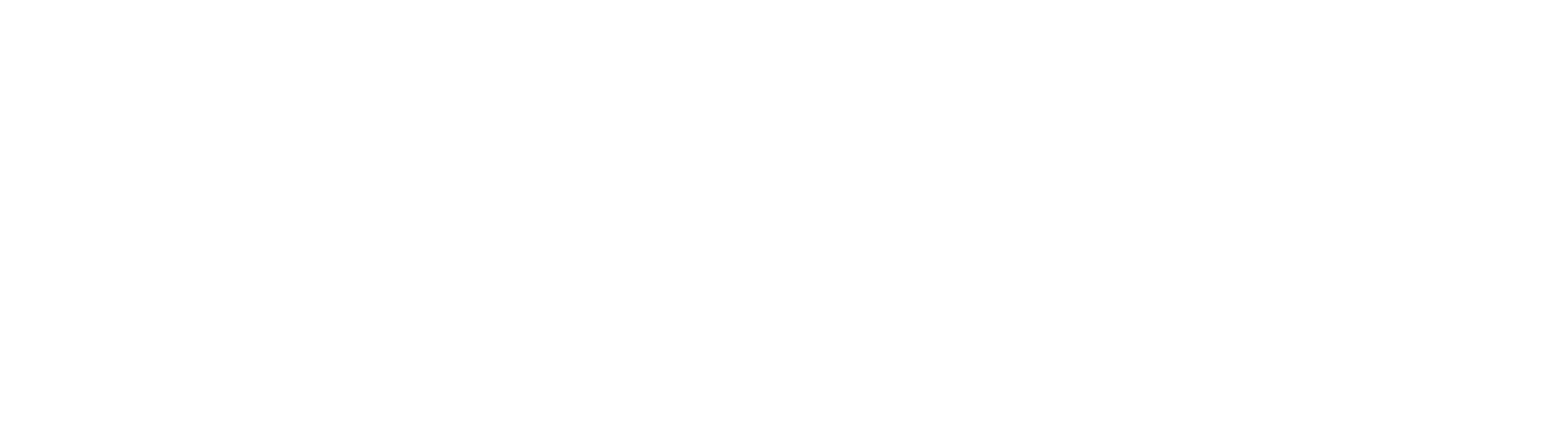
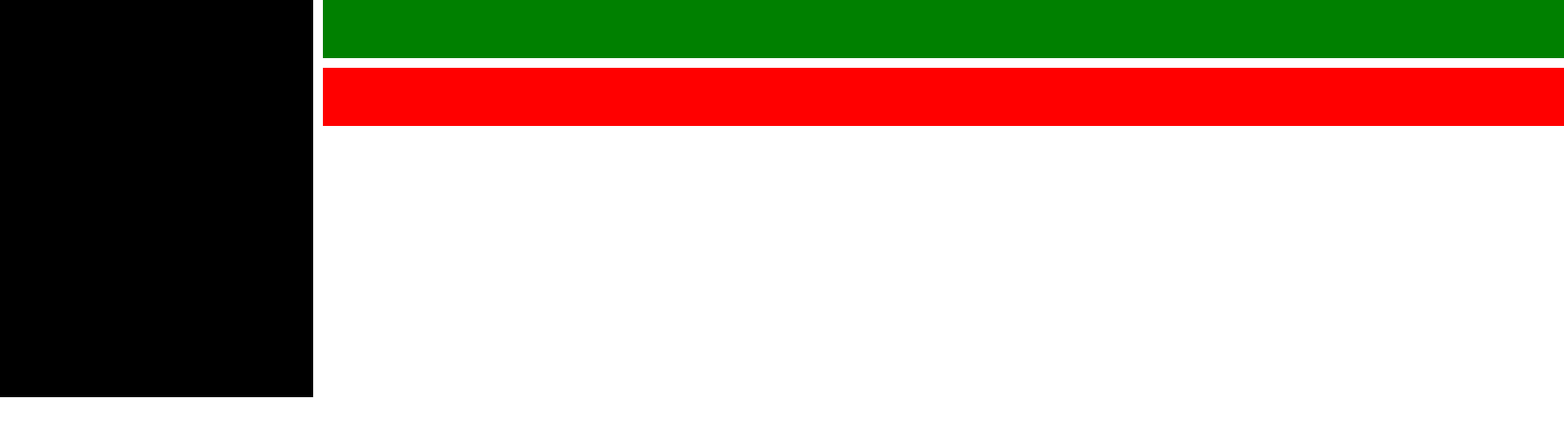
Before and after one commit to samsonite565/the_odin_project, a plain HTML site: page admin_dashboard_project/index.html in a window 1280 px wide. Shown: the whole page at 97% size, 1613 px wide, since content can reach past the window. Drawn offline with Linux system fonts and the light colour scheme.

Commit message:
started working on the index.html. Trying to peice together the grid format

```diff
--- a/admin_dashboard_project/index.html
+++ b/admin_dashboard_project/index.html
@@ -6,6 +6,12 @@
     <link rel="stylesheet" href="style.css"> <!--Link to CSS file-->
     <title>Admin Dashboard</title>
 <body>
-    <section class="wrapper"></section>
+    <main class="wrapper">
+        <div class="sidebar">
+            <div class="sidebar__title"></div>
+        </div>
+        <div class="navigation"></div>
+        <div class="content"></div>
+    </main>
 </body>
 </html>
--- a/admin_dashboard_project/style.css
+++ b/admin_dashboard_project/style.css
@@ -24,6 +24,22 @@
 
 .wrapper {
   display: inline-grid;
-  background-color: skyblue;
   gap: 10px;
+  grid-template-columns: 25% 100vw;
+  grid-template-rows: repeat(7, 100%);
+
 }
+.sidebar {
+  background-color: black;
+  grid-row: 1/7;
+}
+
+.navigation {
+  background-color: green;
+}
+.navigation {
+  background-color: green;
+}
+.content {
+  background-color: red;
+}
```
